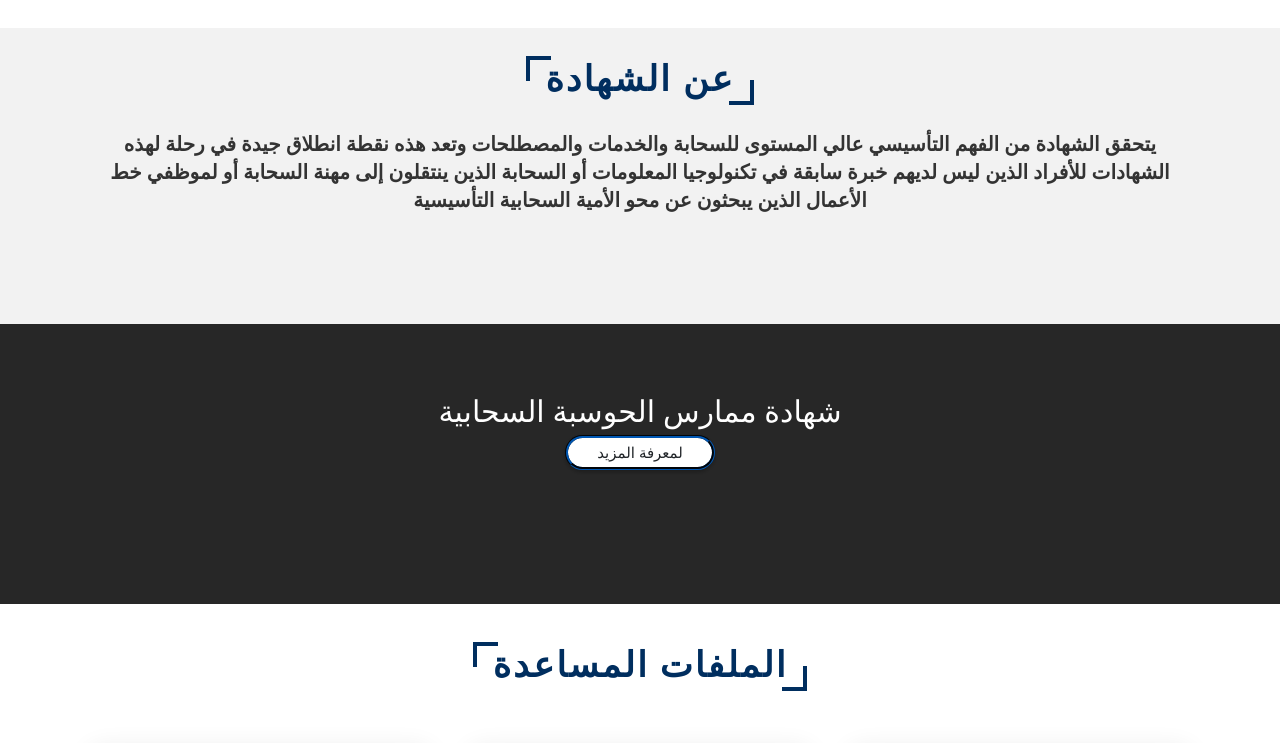
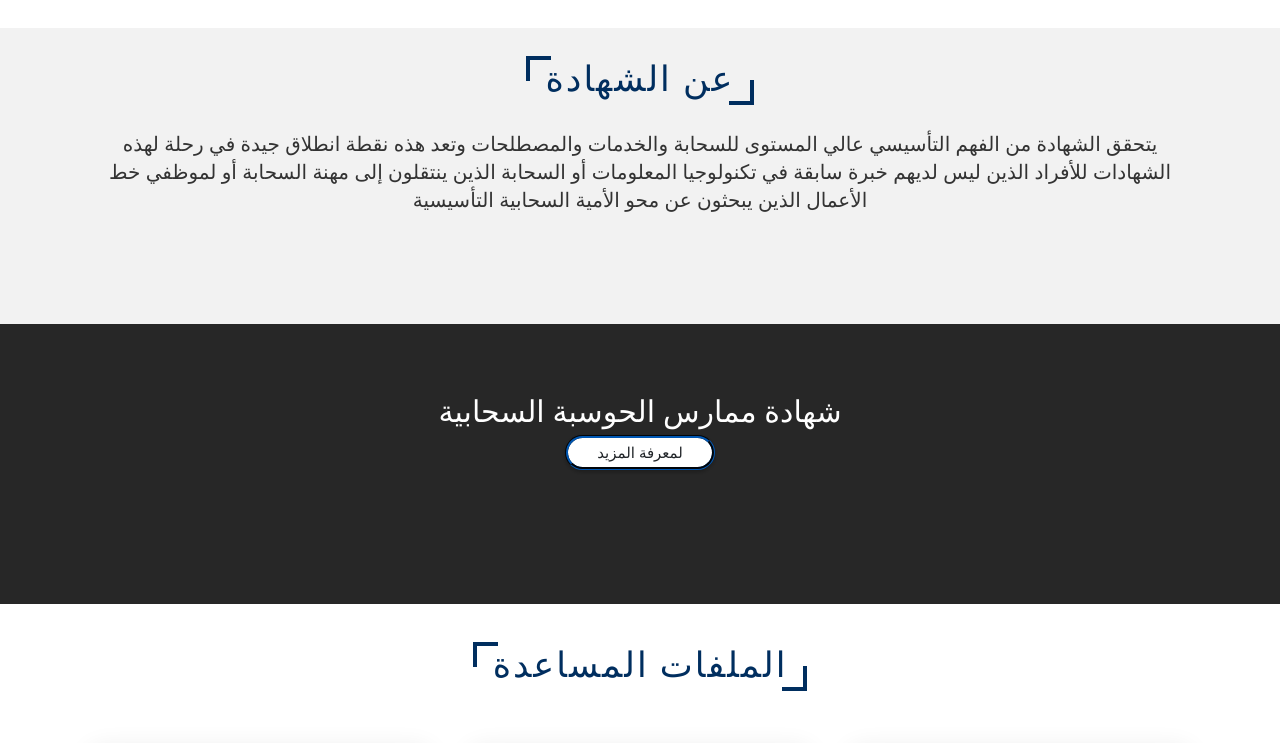
Before and after one commit to Shaja3/bb66, a plain HTML site: page CLF.html in a window 1280 px wide. Shown: the part 772-1515 px from the top of the page. Drawn offline with nearby package versions, Linux system fonts and the light colour scheme.

Commit message:
Add files via upload

```diff
--- a/CLF.html
+++ b/CLF.html
@@ -50,8 +50,8 @@
         <div class="container">
             <div class="row justify-content-center"> <!-- توسيط العناصر -->
                 <div class="section-head col-sm-12" id="about">
-                    <h1 style="font-weight: bold;">عن الشهادة</h1>
-                    <p style="font-weight: bold;">يتحقق الشهادة من الفهم التأسيسي عالي المستوى للسحابة والخدمات والمصطلحات وتعد هذه نقطة انطلاق جيدة في رحلة لهذه الشهادات للأفراد الذين ليس لديهم خبرة سابقة في تكنولوجيا المعلومات أو السحابة الذين ينتقلون إلى مهنة السحابة أو لموظفي خط الأعمال الذين يبحثون عن محو الأمية السحابية التأسيسية</p>
+                    <h1>عن الشهادة</h1>
+                    <p>يتحقق الشهادة من الفهم التأسيسي عالي المستوى للسحابة والخدمات والمصطلحات وتعد هذه نقطة انطلاق جيدة في رحلة لهذه الشهادات للأفراد الذين ليس لديهم خبرة سابقة في تكنولوجيا المعلومات أو السحابة الذين ينتقلون إلى مهنة السحابة أو لموظفي خط الأعمال الذين يبحثون عن محو الأمية السحابية التأسيسية</p>
                 </div>
 
             </div>
@@ -68,7 +68,7 @@
         <div class="container">
             <div class="row">
                 <div class="section-head-1 col-sm-12" style="text-align: center;">
-                    <h4 style="margin-top: -5rem; font-weight: bold;" id="files"><span>الملفات المساعدة</span></h4>
+                    <h4 style="margin-top: -5rem;" id="files"><span>الملفات المساعدة</span></h4>
                 </div>
 
                 <div class="col-lg-4 col-sm-6">
```
Also changed, not shown: FOUNDATIONAL.html (+3 -3 lines).
